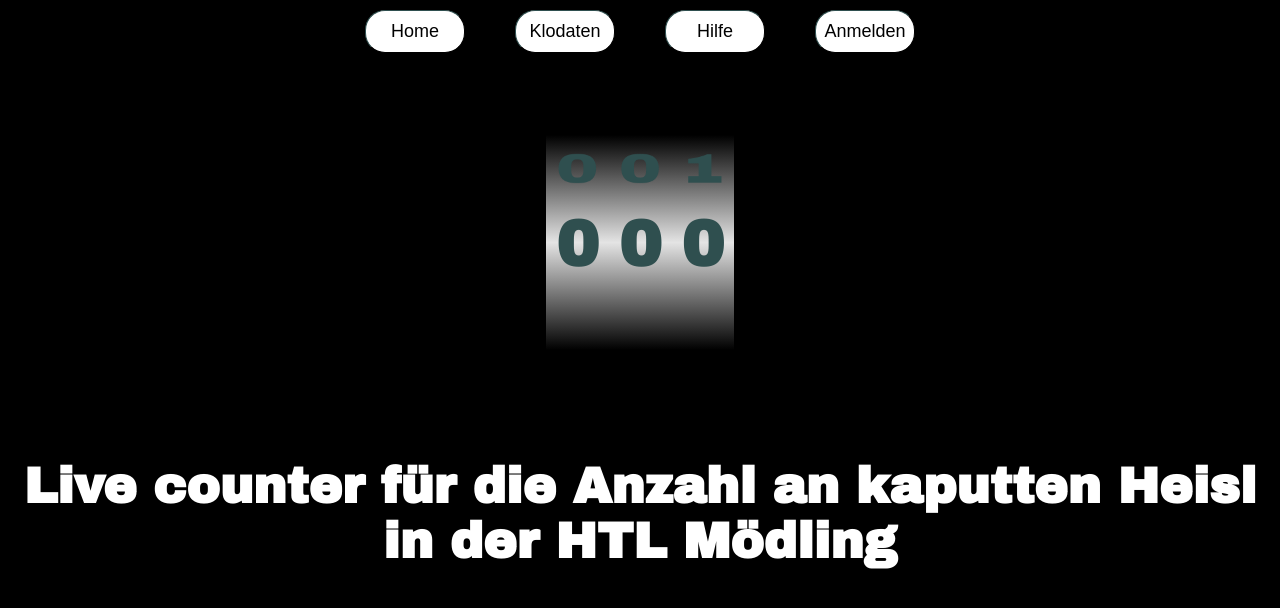
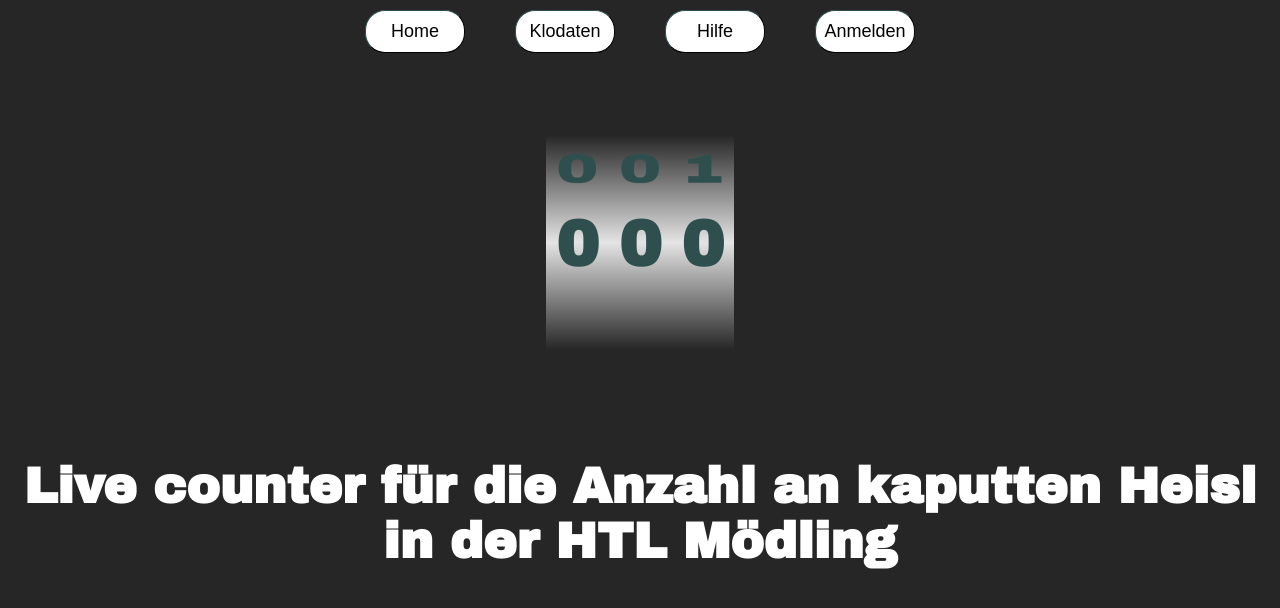
Before and after one commit to Chrisi2209/SchulklosKaputt, a Flask app: page / in a window 1280 px wide. Shown: the top 608 px of the page. Run offline with Flask 3, Linux system fonts and the light colour scheme; data that the repository does not hold is empty.

Commit message:
changed background to a dark gray

```diff
--- a/app/static/styles.css
+++ b/app/static/styles.css
@@ -1,7 +1,11 @@
+:root {
+    --background-color: #262626;
+}
+
 body {
     margin: 0px;
     margin-top: 60px;
-    background: black;
+    background: var(--background-color);
     color: white;
 
     overflow-x: hidden;
@@ -55,7 +59,7 @@ hr {
 
 .cut {
     position: absolute;
-    background-color: black;
+    background-color: var(--background-color);
     left: calc(6px + var(--dropdownicon_width) / 2);
     top: calc(var(--dropdownicon_height) + 6px - var(--dropdownicon_width) / 2);
     height: calc(var(--dropdownicon_width) / 2);
@@ -88,7 +92,6 @@ hr {
     width: 100%;
     padding: 0px;
     padding-top: 5px;
-    background-color: black;
     margin: 0;
 }
 
@@ -362,8 +365,8 @@ form ul li {
 .help-paragraph {
     border-style: solid;
     border-color: white;
-    background-color: #333333;
-    box-shadow: 5px 10px #1a1a1a;
+    background-color: #404040;
+    /*box-shadow: 5px 10px #1a1a1a;*/
     border-radius: 10px;
     margin: 50px;
     padding: 10px;
@@ -404,7 +407,7 @@ div.help-paragraph p {
 
 #backgroundgiver {
     background-image:
-        linear-gradient(black, #e4e4e4, black);
+        linear-gradient(var(--background-color), #e4e4e4, var(--background-color));
 }
 
 .threeNumberContainer {
```
Also changed, not shown: app/app.db.
